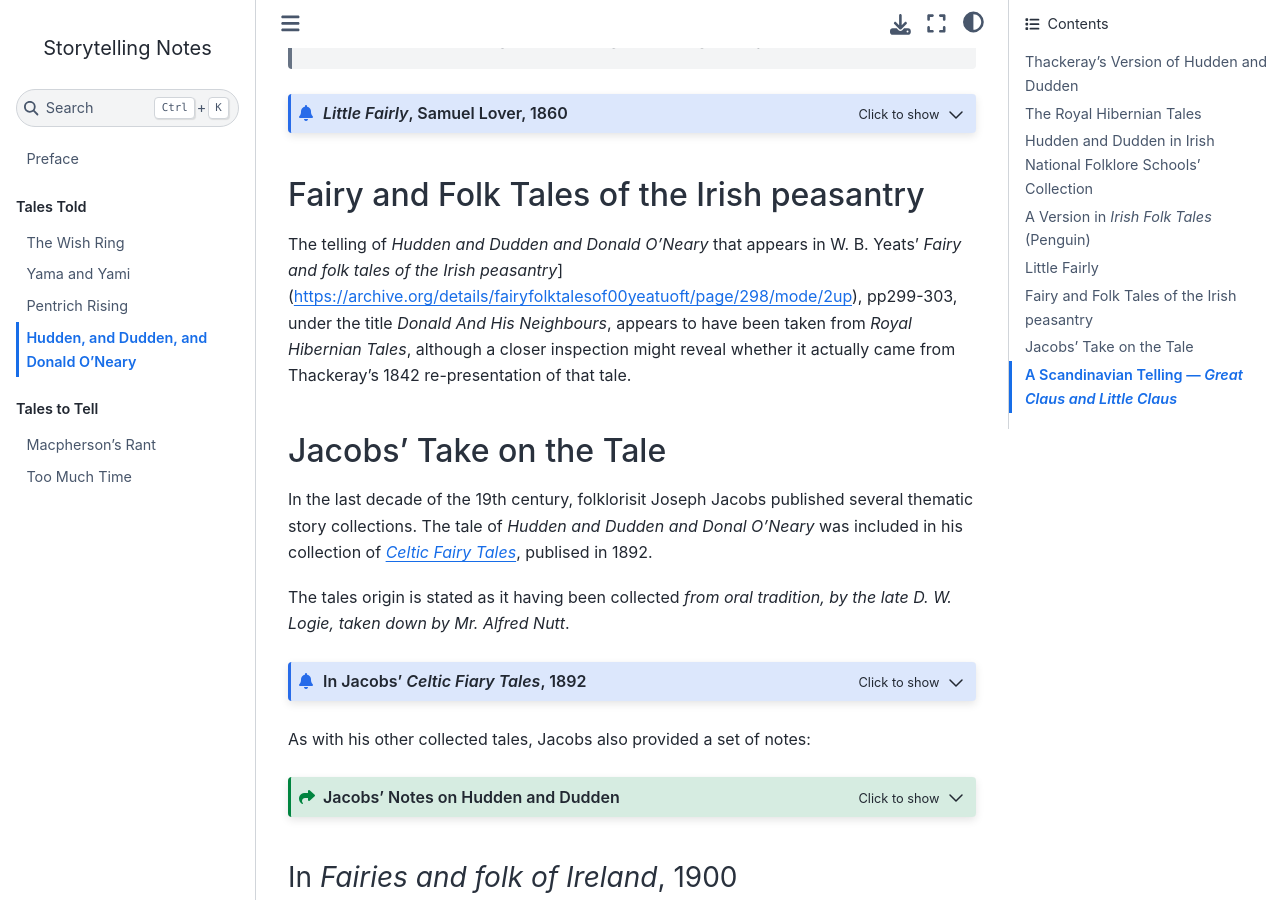
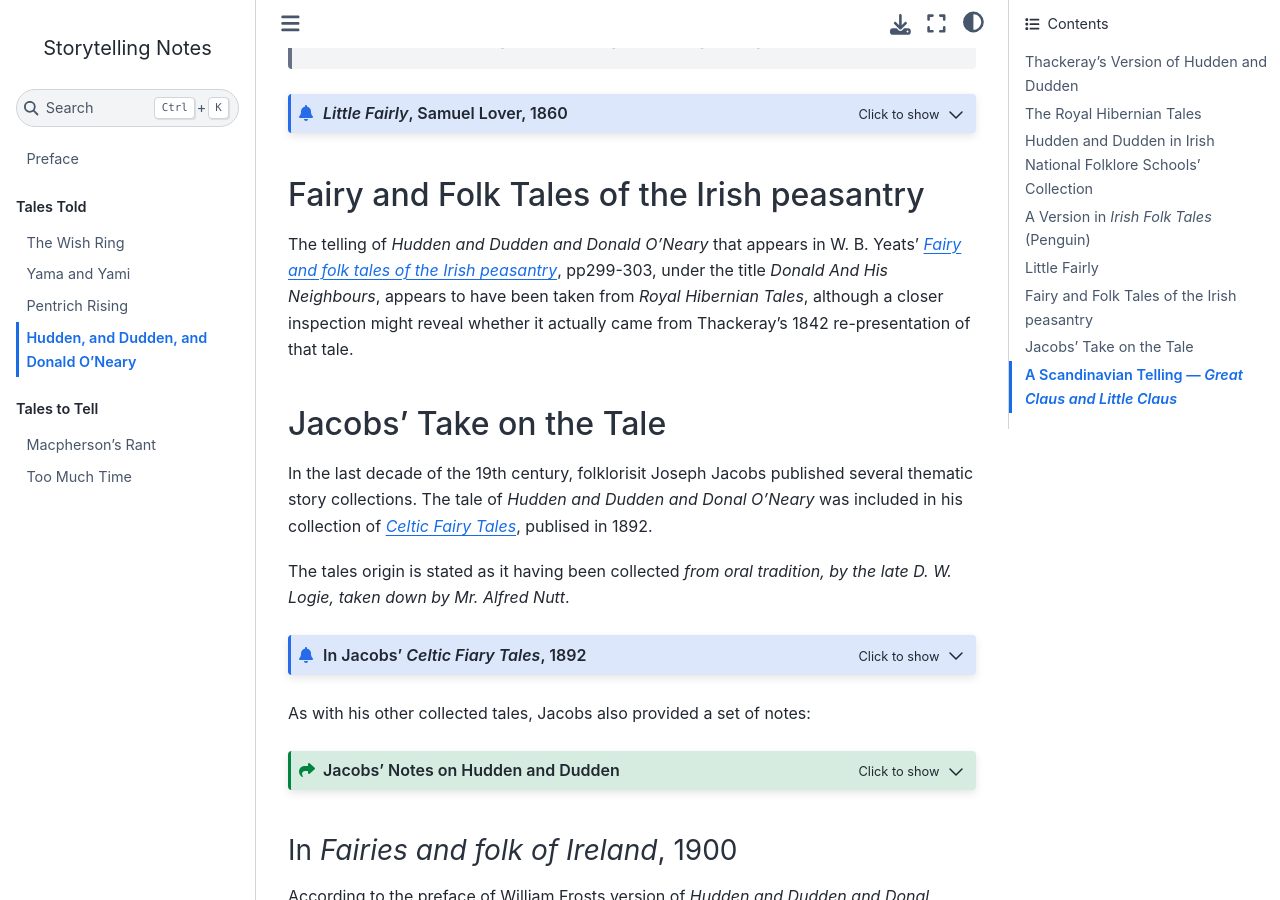
Before and after one commit to psychemedia/storytelling-notes, a Jupyter Book: the page built from hudden_dudden.md, in a window 1280 px wide and 900 px high, scrolled down 7810 px. Built offline with Jupyter Book 1.0.4 settings and Sphinx 7.4.7 and the Sphinx Book theme 1.1.4, drawn with Linux system fonts in a browser that asks for light colours.

Commit message:
Update hudden_dudden.md

```diff
--- a/hudden_dudden.md
+++ b/hudden_dudden.md
@@ -491,7 +491,7 @@ Now you see, big Fairly, like every blackguard that has the bad blood in him, th
 
 ## Fairy and Folk Tales of the Irish peasantry
 
-The telling of *Hudden and Dudden and Donald O'Neary* that appears in W. B. Yeats' *Fairy and folk tales of the Irish peasantry*](https://archive.org/details/fairyfolktalesof00yeatuoft/page/298/mode/2up), pp299-303, under the title *Donald And His Neighbours*, appears to have been taken from *Royal Hibernian Tales*, although a closer inspection might reveal whether it actually came from Thackeray's 1842 re-presentation of that tale.
+The telling of *Hudden and Dudden and Donald O'Neary* that appears in W. B. Yeats' [*Fairy and folk tales of the Irish peasantry*](https://archive.org/details/fairyfolktalesof00yeatuoft/page/298/mode/2up), pp299-303, under the title *Donald And His Neighbours*, appears to have been taken from *Royal Hibernian Tales*, although a closer inspection might reveal whether it actually came from Thackeray's 1842 re-presentation of that tale.
 
 ## Jacobs' Take on the Tale
 
```
